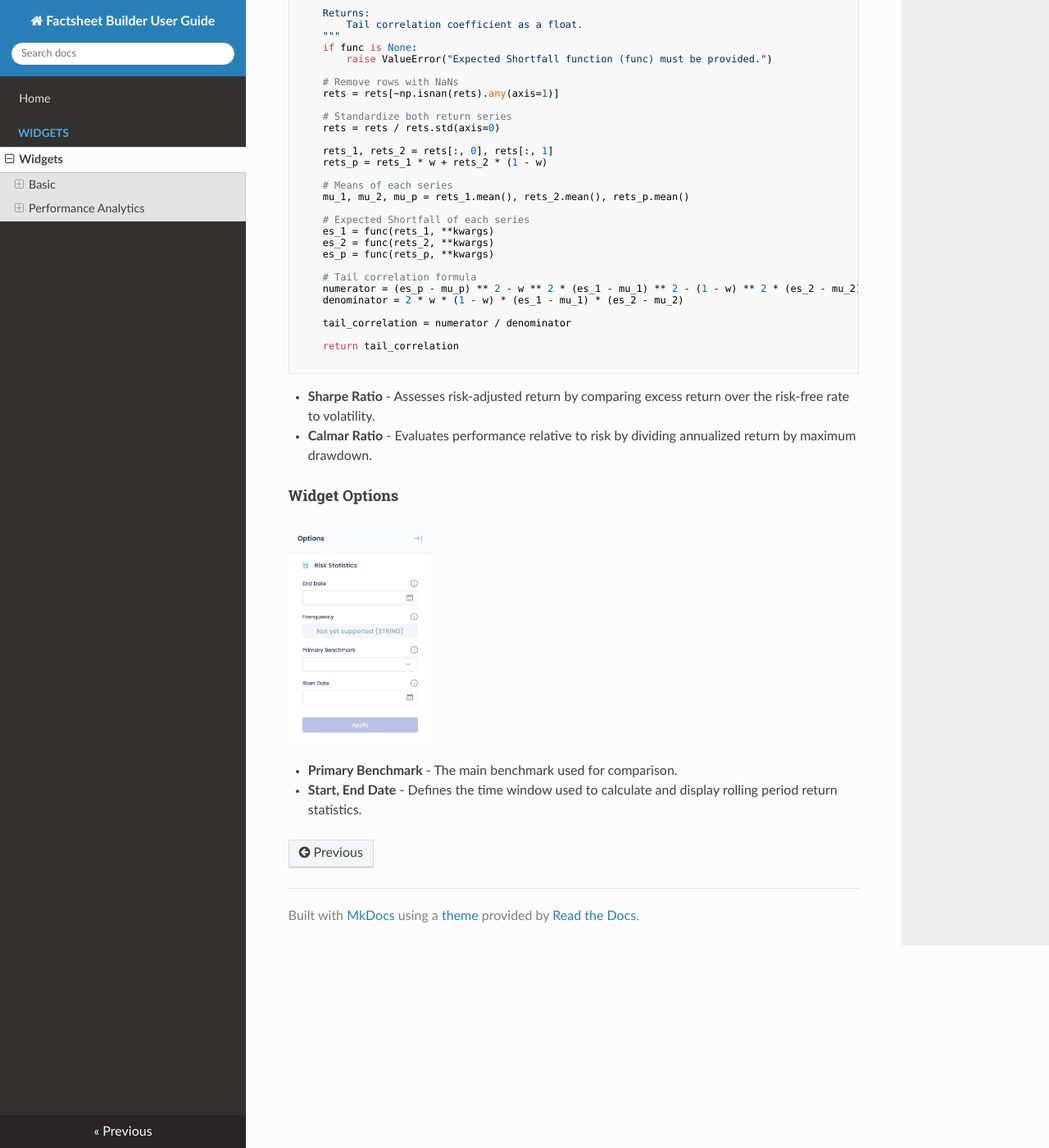
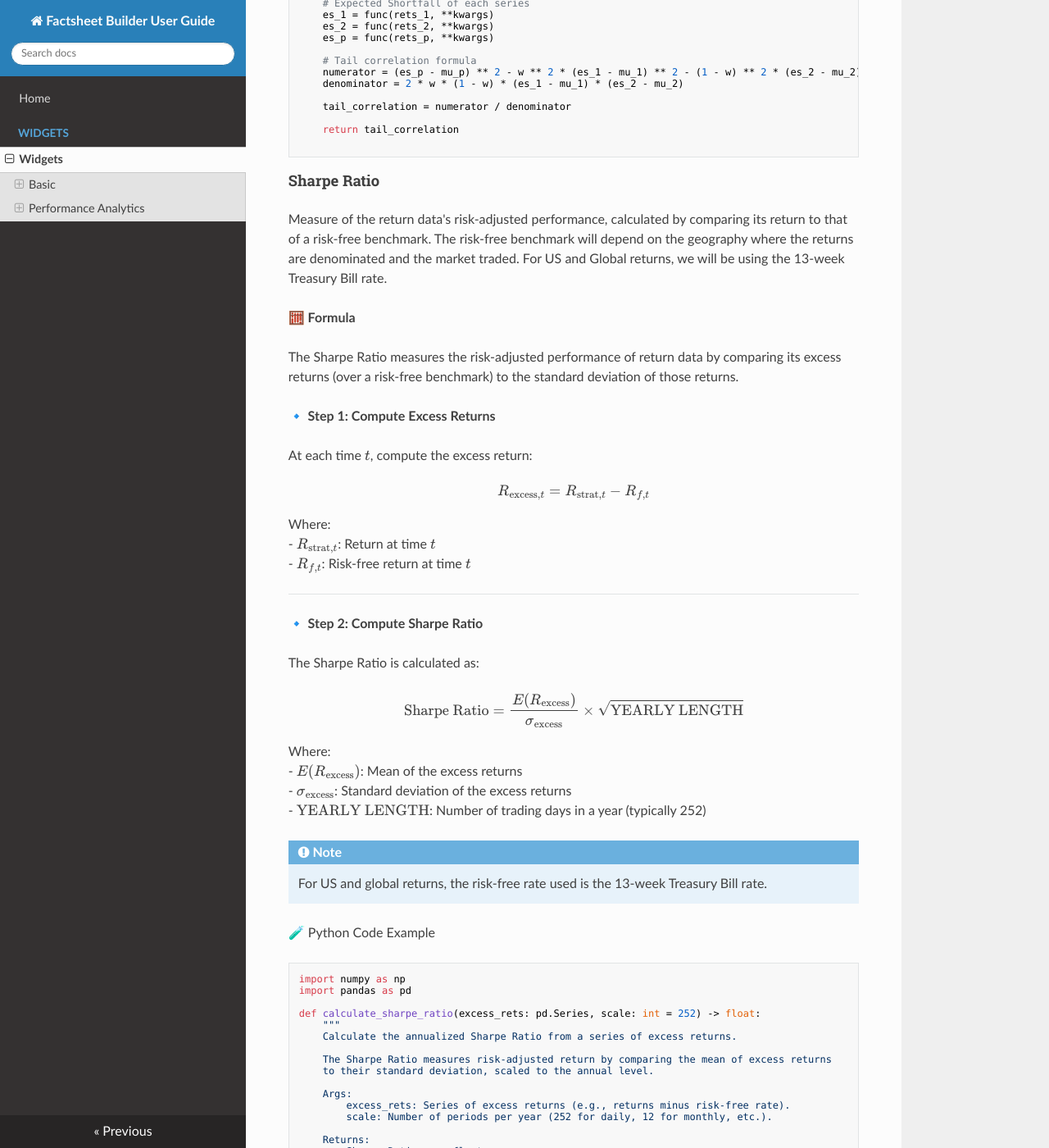
Before and after one commit to noviscient/factbox-user-guide, an MkDocs documentation site: the page built from docs/widgets/index.md, in a window 1280 px wide and 1400 px high, scrolled down 17011 px. Shown: the whole window at 82% size. Built offline with MkDocs 1.6.1, drawn with Linux system fonts in a browser that asks for light colours; nearby versions of some CDN libraries; some of the changed text lies outside the part shown.

Commit message:
update widgets, volatility

````diff
--- a/docs/widgets/index.md
+++ b/docs/widgets/index.md
@@ -177,7 +177,6 @@ $$
 $$
 
 Where:
-
 - $\sigma$: Standard deviation of the daily returns
 - $\text{Yearly Length}$: Number of trading periods per year (typically 252 for daily returns)
 
@@ -224,7 +223,6 @@ $$
 $$
 
 Where:
-
 - n: Total number of return observations
 - min(X, Y): Returns the smaller of X and Y; used to isolate negative excess returns
 - R_{st}: Strategy/Product return at time t
@@ -316,7 +314,6 @@ $$
 $$
 
 Where:
-
 - $D$: The full drawdown time series
 - $\min(D)$: The worst drawdown observed
 
@@ -359,7 +356,6 @@ $$
 $$
 
 Where:
-
 - $\alpha$: The significance level (e.g., 0.05 for 5%)
 - $\text{rets}$: All historical returns of the strategy
 - $Q$: Quantile function that returns the $\alpha$-th percentile of the return distribution
@@ -403,7 +399,6 @@ $$
 $$
 
 Where:
-
 - $N_<$: Number of returns less than the $\alpha$-quantile
 - $x_i$: Each return in that worst $\alpha$ tail of the distribution
 
@@ -448,7 +443,6 @@ R_i = \beta R_m + \varepsilon
 $$
 
 Where:
-
 - $R_i$: Strategy returns
 - $R_m$: Market returns
 - $\beta$: Beta coefficient (our objective)
@@ -509,7 +503,6 @@ $$
 $$
 
 Where:
-
 - $x$: Return data (e.g. from a strategy)
 - $y$: Market return data
 - $\bar{x}$: Mean of $x$
@@ -566,7 +559,6 @@ Z_{i,t} = \frac{R_{i,t}}{\sigma_i}
 $$
 
 Where:
-
 - $R_{i,t}$: Return of series $i$ at time $t$
 - $\sigma_i$: Standard deviation of returns for series $i$
 - $i$: Can be the strategy (`strat`) or market (`mkt`)
@@ -582,7 +574,6 @@ Z_{p,t} = Z_{\text{strat},t} \cdot w + Z_{\text{mkt},t} \cdot (1 - w)
 $$
 
 Where:
-
 - $w$: Weight assigned to the strategy
 - $Z_{\text{strat},t}$ and $Z_{\text{mkt},t}$: Standardized returns of the strategy and market
 
@@ -685,8 +676,158 @@ def calculate_tail_correlation(
 
 ```
 
-- **Sharpe Ratio** - Assesses risk-adjusted return by comparing excess return over the risk-free rate to volatility.
-- **Calmar Ratio** - Evaluates performance relative to risk by dividing annualized return by maximum drawdown.
+#### Sharpe Ratio
+Measure of the return data's risk-adjusted performance, calculated by comparing its return to that of a risk-free benchmark. The risk-free benchmark will depend on the geography where the returns are denominated and the market traded. For US and Global returns, we will be using the 13-week Treasury Bill rate.
+
+**🧮 Formula**
+
+The Sharpe Ratio measures the risk-adjusted performance of return data by comparing its excess returns (over a risk-free benchmark) to the standard deviation of those returns.
+
+**🔹 Step 1: Compute Excess Returns**
+
+At each time $t$, compute the excess return:
+
+$$
+R_{\text{excess},t} = R_{\text{strat},t} - R_{f,t}
+$$
+
+Where:
+- $R_{\text{strat},t}$: Return at time $t$
+- $R_{f,t}$: Risk-free return at time $t$
+
+---
+
+**🔹 Step 2: Compute Sharpe Ratio**
+
+The Sharpe Ratio is calculated as:
+
+$$
+\text{Sharpe Ratio} = \frac{E(R_{\text{excess}})}{\sigma_{\text{excess}}} \times \sqrt{\text{YEARLY LENGTH}}
+$$
+
+Where:
+- $E(R_{\text{excess}})$: Mean of the excess returns
+- $\sigma_{\text{excess}}$: Standard deviation of the excess returns
+- $\text{YEARLY LENGTH}$: Number of trading days in a year (typically 252)
+
+
+!!! note
+    For US and global returns, the risk-free rate used is the 13-week Treasury Bill rate.
+
+🧪 Python Code Example
+
+```python
+import numpy as np
+import pandas as pd
+
+def calculate_sharpe_ratio(excess_rets: pd.Series, scale: int = 252) -> float:
+    """
+    Calculate the annualized Sharpe Ratio from a series of excess returns.
+
+    The Sharpe Ratio measures risk-adjusted return by comparing the mean of excess returns
+    to their standard deviation, scaled to the annual level.
+
+    Args:
+        excess_rets: Series of excess returns (e.g., returns minus risk-free rate).
+        scale: Number of periods per year (252 for daily, 12 for monthly, etc.).
+
+    Returns:
+        Sharpe Ratio as a float.
+    """
+    mean_excess = excess_rets.mean()
+    std_excess = excess_rets.std()
+
+    if std_excess == 0:
+        return np.nan  # avoid divide-by-zero
+
+    sharpe_ratio = (mean_excess / std_excess) * np.sqrt(scale)
+
+    return sharpe_ratio
+```
+
+#### Calmar Ratio
+Measure of risk-adjusted returns for investment funds such as hedge funds.
+
+!!! note
+    Calmar Ratio focuses on worst-case scenario through the maximum drawdown while the Sharpe Ratio considers overall volatility
+
+**🧮 Formula**
+
+The **Calmar Ratio** evaluates risk-adjusted performance by comparing the average excess return to the maximum drawdown. It is useful for strategies with high volatility, where drawdowns are a key concern.
+
+**🔹 Step 1: Compute Excess Returns**
+
+At each time $t$, calculate excess returns:
+
+$$
+R_{\text{excess},t} = R_{\text{strat},t} - R_{f,t}
+$$
+
+Where:
+- $R_{\text{strat},t}$: Strategy return at time $t$
+- $R_{f,t}$: Risk-free benchmark return at time $t$
+
+---
+
+**🔹 Step 2: Compute Maximum Drawdown**
+
+Refer to the **Maximum Drawdown** section to calculate the worst peak-to-trough decline in cumulative returns over the period.
+
+Let:
+- $\text{Max Drawdown}$ be the maximum drawdown value (expressed as a positive number)
+
+---
+
+**🔹 Step 3: Compute Calmar Ratio**
+
+The **Calmar Ratio** is calculated as:
+
+$$
+\text{Calmar Ratio} = \frac{E(R_{\text{excess}})}{\text{Max Drawdown}} \times \sqrt{\text{YEARLY LENGTH}}
+$$
+
+Where:
+- $E(R_{\text{excess}})$: Mean of excess returns
+- $\text{Max Drawdown}$: Absolute maximum drawdown
+- $\text{YEARLY LENGTH}$: Number of trading periods per year (typically 252 for daily returns)
+
+!!! note
+    The Calmar Ratio is especially helpful when assessing strategies with high drawdown sensitivity.
+
+🧪 Python Code Example
+
+```python
+import numpy as np
+import pandas as pd
+
+def calculate_calmar_ratio(
+    excess_rets: pd.Series,
+    max_drawdown: float,
+    scale: int = 252
+) -> float:
+    """
+    Calculate the Calmar Ratio from excess returns and maximum drawdown.
+
+    The Calmar Ratio measures risk-adjusted performance by comparing the mean
+    of excess returns to the maximum drawdown, annualized.
+
+    Args:
+        excess_rets: Series of excess returns (strategy returns - risk-free rate).
+        max_drawdown: Maximum drawdown value (as a positive float).
+        scale: Number of trading periods per year (default: 252 for daily).
+
+    Returns:
+        Calmar Ratio as a float.
+    """
+    mean_excess = excess_rets.mean()
+
+    if max_drawdown == 0:
+        return np.nan  # avoid division by zero
+
+    calmar_ratio = (mean_excess / max_drawdown) * scale
+
+    return calmar_ratio
+```
 
 #### Widget Options
 
````
